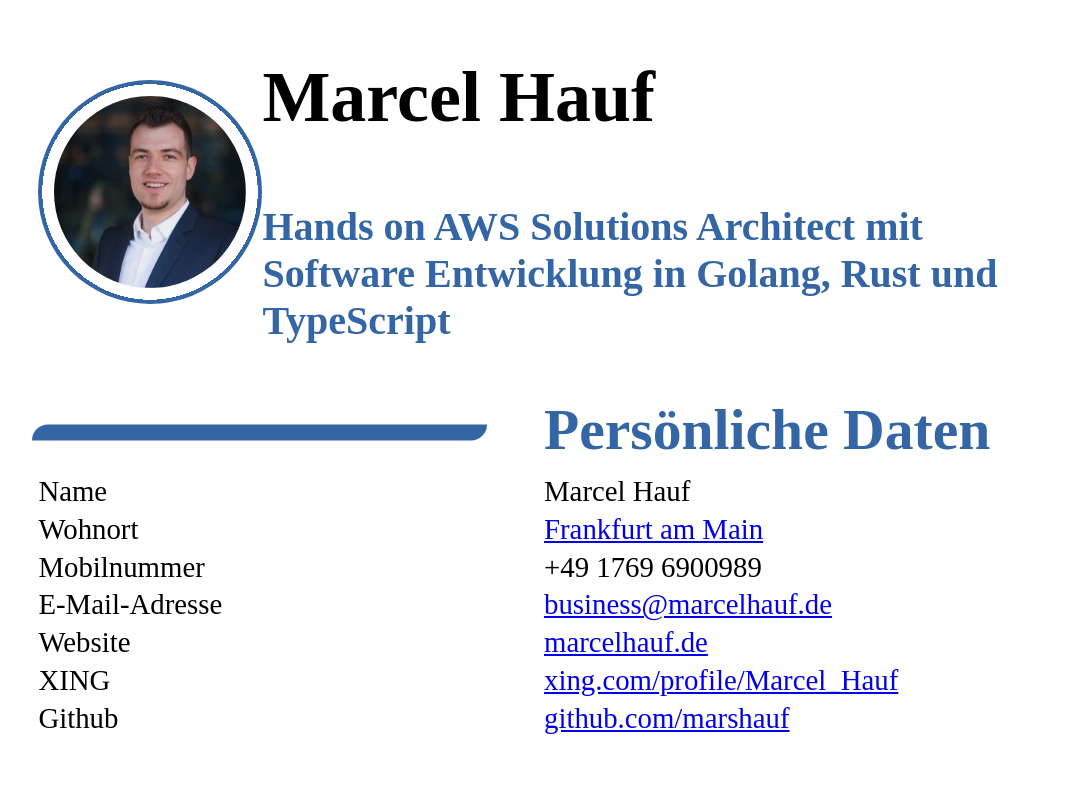
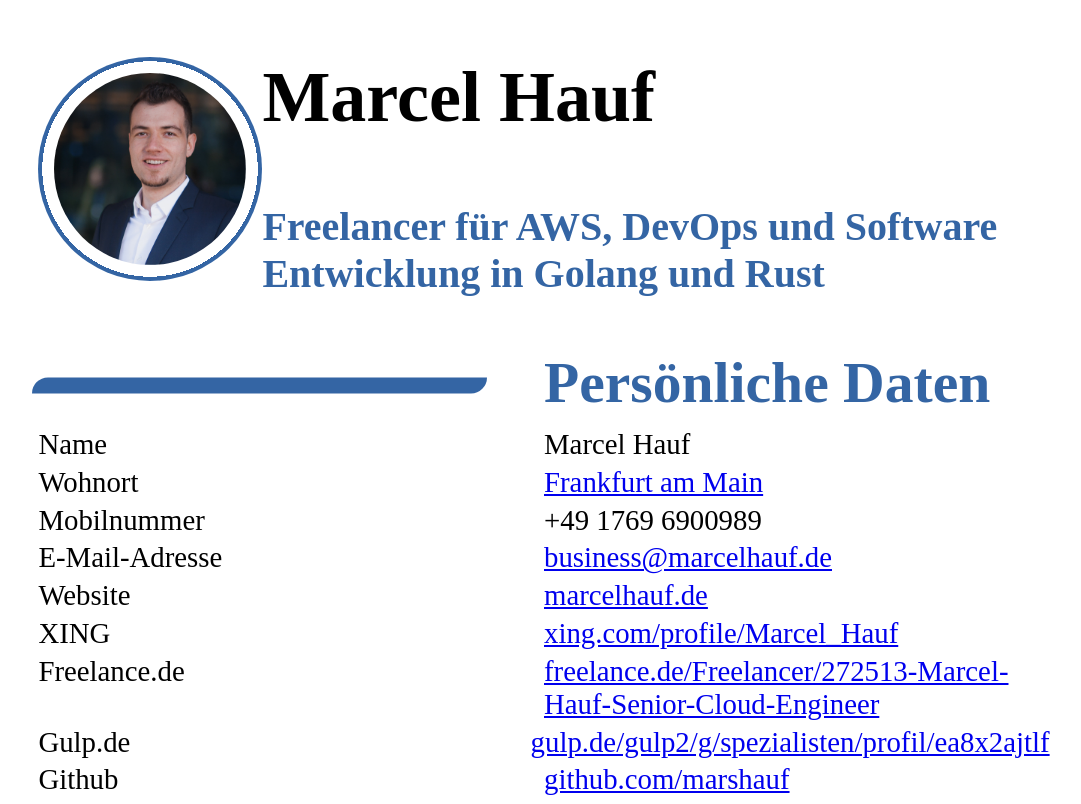
Before and after one commit to marshauf/marshauf.github.io, a plain HTML site: page index.html in a window 1280 px wide. Shown: the top 804 px of the page, without its empty margins (96-1177 px from the left). Drawn offline with Linux system fonts and the light colour scheme.

Commit message:
Add freelance.de & gulp.de link

```diff
--- a/index.html
+++ b/index.html
@@ -148,7 +148,7 @@
                     Marcel Hauf
                 </h1>
                 <h2 class="profile-subtitle">
-                    Hands on AWS Solutions Architect mit Software Entwicklung in Golang, Rust und TypeScript
+                    Freelancer für AWS, DevOps und Software Entwicklung in Golang und Rust
                 </h2>
             </div>
         </div>
@@ -187,6 +187,21 @@
                     <a href="https://xing.com/profile/Marcel_Hauf">xing.com/profile/Marcel_Hauf</a>
                 </div>
             </div>
+            <div class="row">
+                <div class="column">Freelance.de</div>
+                <div class="column">
+                    <a
+                        href="https://www.freelance.de/Freelancer/272513-Marcel-Hauf-Senior-Cloud-Engineer">freelance.de/Freelancer/272513-Marcel-Hauf-Senior-Cloud-Engineer</a>
+                </div>
+            </div>
+            <div class="row">
+                <div class="column">Gulp.de</div>
+                <div class="column">
+                    <a
+                        href="https://www.gulp.de/gulp2/g/spezialisten/profil/ea8x2ajtlf">gulp.de/gulp2/g/spezialisten/profil/ea8x2ajtlf</a>
+                </div>
+            </div>
+
             <div class="row">
                 <div class="column">Github</div>
                 <div class="column">
```
